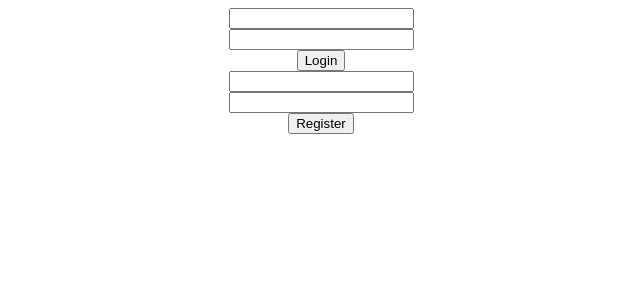
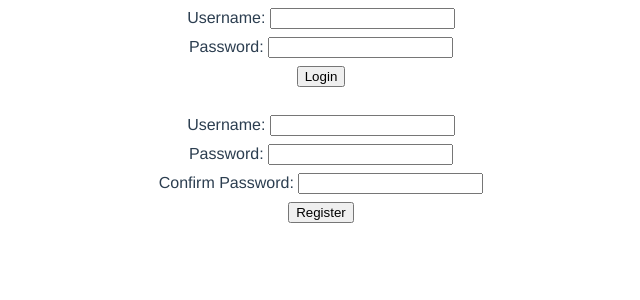
Before and after one commit to lmanco/qrcodehunt, a Vue app in the folder web/: page /#/login in a window 1280 px wide. Shown: the top 300 px of the page, without its empty margins (319-959 px from the left). Built offline with nearby package versions, Linux system fonts and the light colour scheme.

Commit message:
Finish login form

```diff
--- a/web/src/components/LoginForm.vue
+++ b/web/src/components/LoginForm.vue
@@ -1,8 +1,15 @@
 <template>
 <div class="login-form">
-    <input v-model="username" type="text" name="username" />
-    <input v-model="password" type="password" name="password" />
-    <button v-on:click="submitLogin" v-bind:disabled="loginButtonDisabled()" name="login">Login</button>
+    <div class="input">
+        <label for="username">Username:&nbsp;</label>
+        <input v-model="username" type="text" name="username" />
+    </div>
+    <div class="input">
+        <label for="password">Password:&nbsp;</label>
+        <input v-model="password" type="password" name="password" />
+     </div>
+    <button id="login" v-on:click="submitLogin" v-bind:disabled="loginButtonDisabled()" name="login">Login</button>
+    <div class="error">{{ error }}</div>
 </div>
 </template>
 
@@ -11,6 +18,16 @@
     display: flex;
     flex-direction: column;
     align-items: center;
+}
+.input {
+    margin-bottom: 8px;
+}
+#login {
+    margin-bottom: 8px;
+}
+.error {
+    color: red;
+    height: 20px;
 }
 </style>
 
@@ -24,6 +41,7 @@ export default {
             username: '',
             password: '',
             state: READY,
+            error: ''
         };
     },
     methods: {
@@ -48,8 +66,10 @@ export default {
             }).then((response) => {
                 if (response.ok) {
                     this.$router.push('/codes');
+                    this.error = '';
                 } else {
-                    this.state == READY;
+                    this.state = READY;
+                    response.json().then(res => this.error = res.error);
                 }
             })
         },
--- a/web/src/components/RegisterForm.vue
+++ b/web/src/components/RegisterForm.vue
@@ -1,8 +1,19 @@
 <template>
 <div class="register-form">
-    <input v-model="username" type="text" name="username" />
-    <input v-model="password" type="password" name="password" />
+    <div class="input">
+        <label for="username">Username:&nbsp;</label>
+        <input v-model="username" type="text" name="username" />
+    </div>
+    <div class="input">
+        <label for="password">Password:&nbsp;</label>
+        <input v-model="password" type="password" name="password" />
+     </div>
+    <div class="input">
+        <label for="confirm-password">Confirm Password:&nbsp;</label>
+        <input v-model="confirmPassword" type="password" name="confirm-password" />
+     </div>
     <button v-on:click="submitRegister" v-bind:disabled="registerButtonDisabled()" name="register">Register</button>
+    <div class="error">{{ error }}</div>
 </div>
 </template>
 
@@ -11,6 +22,16 @@
     display: flex;
     flex-direction: column;
     align-items: center;
+}
+.input {
+    margin-bottom: 8px;
+}
+#login {
+    margin-bottom: 8px;
+}
+.error {
+    color: red;
+    height: 20px;
 }
 </style>
 
@@ -23,7 +44,9 @@ export default {
         return {
             username: '',
             password: '',
+            confirmPassword: '',
             state: READY,
+            error: ''
         };
     },
     methods: {
@@ -32,6 +55,11 @@ export default {
         },
         submitRegister() {
             if (this.state == LOADING) return;
+
+            if (this.password !== this.confirmPassword) {
+                this.error = 'Password confirmation does not match password. Please re-enter it and try again.';
+                return;
+            }
 
             this.state = LOADING;
 
@@ -49,7 +77,8 @@ export default {
                 if (response.ok) {
                     this.$router.push('/codes');
                 } else {
-                    this.state == READY;
+                    this.state = READY;
+                    response.json().then(res => this.error = res.error);
                 }
             })
         },
```
